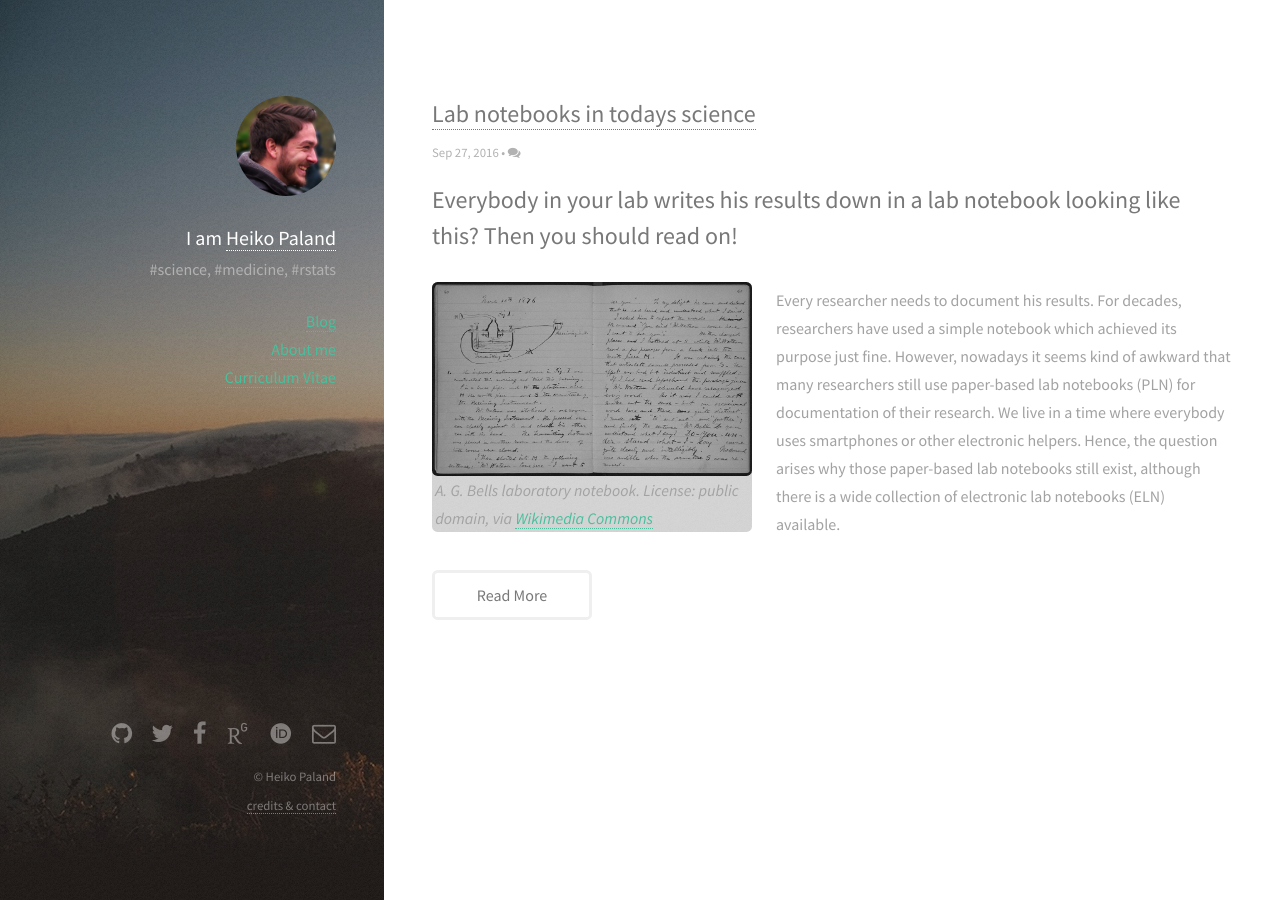
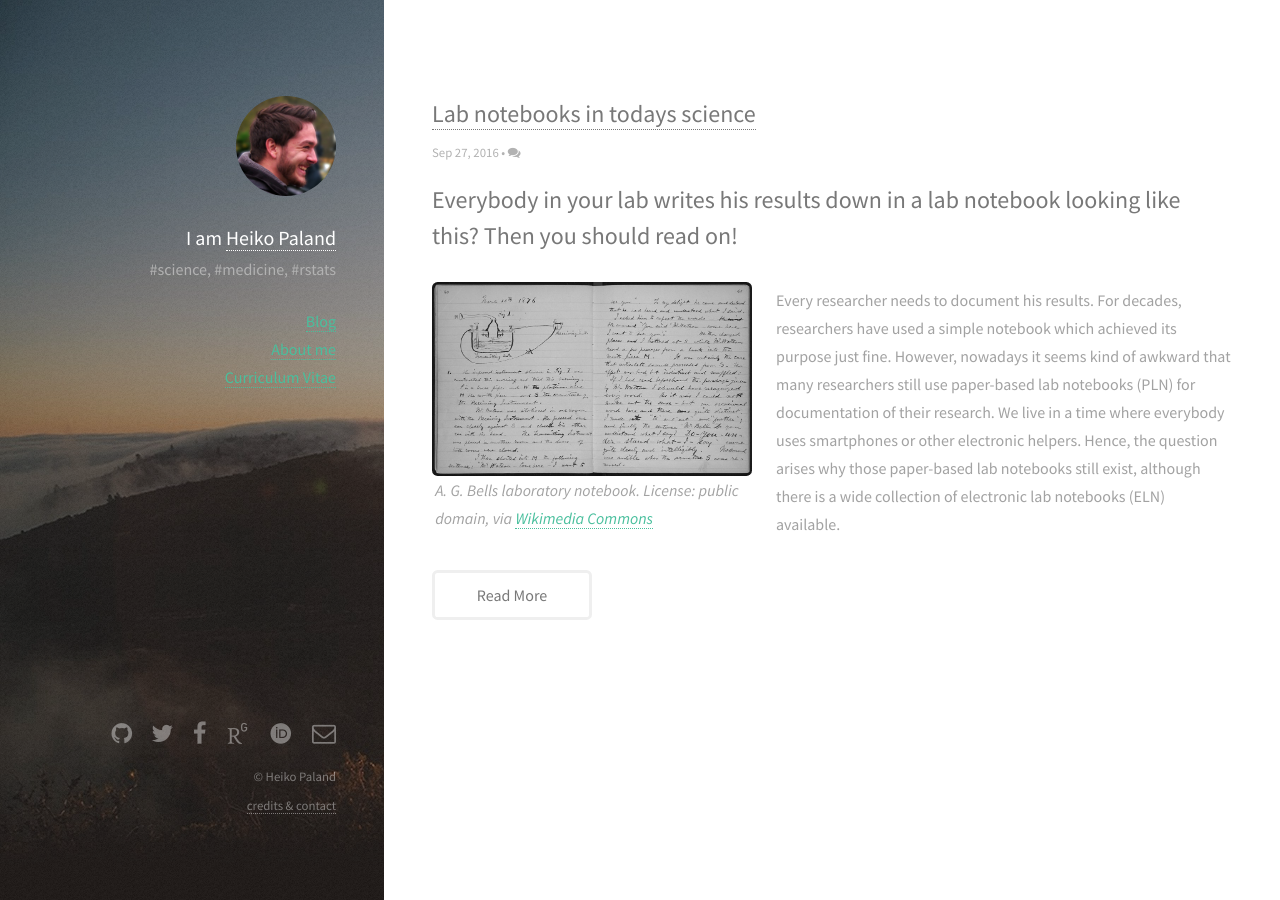
Before and after one commit to old-jekyll-templates/Strata-Jekyll-Theme, a Jekyll site: the page built from index.html, in a window 1280 px wide. Built offline with Jekyll 4.4.1, drawn with Linux system fonts in a browser that asks for light colours; some web fonts are replaced; the list of posts is cut into pages by our own code; comment, search, counter and statistics services are not loaded.

Commit message:
.image.thumb:before

```diff
--- a/css/style.css
+++ b/css/style.css
@@ -480,7 +480,7 @@
 		position: relative;
 	}
 
-		.image:before {
+		.image.thumb:before {
 			-moz-transition: opacity 0.2s ease-in-out;
 			-webkit-transition: opacity 0.2s ease-in-out;
 			-o-transition: opacity 0.2s ease-in-out;
```
